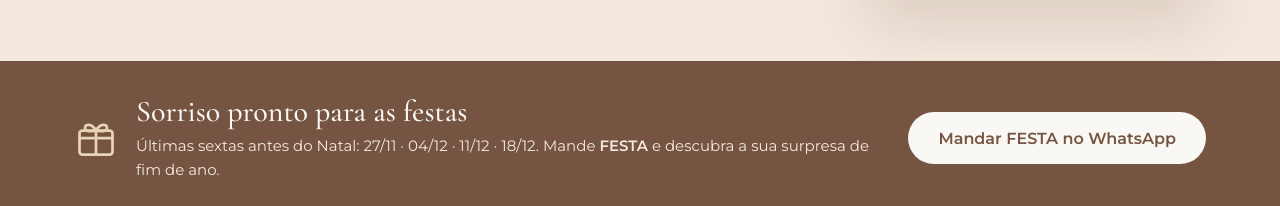
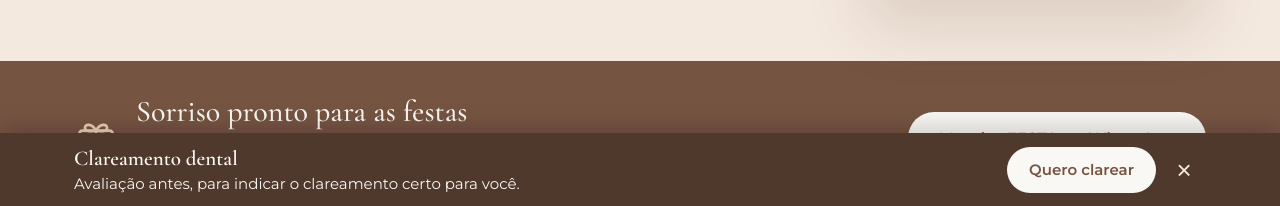
Before and after one commit to karolinnealmeida0-cell/karolinne-bio, a plain HTML site: page index.html in a window 1280 px wide. Shown: the part 594-800 px from the top of the page. Drawn offline with nearby package versions, Linux system fonts and the light colour scheme.

Commit message:
Site: faixa fixa de clareamento com botão para o WhatsApp
Co-Authored-By: Claude Opus 5.5 <noreply@anthropic.com>
Claude-Session: https://claude.ai/code/session_01F75iXoxEE2xXjJPTuhPHhM

```diff
--- a/index.html
+++ b/index.html
@@ -32,7 +32,15 @@ a{color:#765442}a:hover{color:#4f382c}
 @media (max-width:720px){.hide-sm{display:none}}
 </style>
 
-<style>html{scroll-behavior:smooth}img{max-width:100%}</style>
+<style>html{scroll-behavior:smooth}img{max-width:100%}
+.fixo{position:fixed;left:0;right:0;bottom:0;z-index:50;background:#4f382c;color:#FAF8F4;box-shadow:0 -6px 24px rgba(0,0,0,.18);font-family:Montserrat,system-ui,sans-serif}
+.fixo .wrap{display:flex;align-items:center;justify-content:space-between;gap:14px;padding-top:12px;padding-bottom:12px}
+.fixo p{margin:0;font-size:15px;line-height:1.35}.fixo strong{font-family:'Cormorant Garamond',serif;font-size:21px;font-weight:600;display:block}
+.fixo .btnlight{min-height:46px;padding:0 22px;font-size:15px;white-space:nowrap}
+.fixo-x{background:none;border:0;color:#F4E9DF;font-size:26px;line-height:1;cursor:pointer;min-width:44px;min-height:44px}
+body.com-fixo{padding-bottom:96px}
+@media (max-width:560px){.fixo .sub{display:none}.fixo strong{font-size:19px}.fixo .btnlight{padding:0 16px}}
+</style>
 </head>
 <body>
 
@@ -202,6 +210,17 @@ Agendar pelo WhatsApp</a>
 </div>
 </section>
 
+<div class="fixo" id="fixo" role="region" aria-label="Clareamento dental">
+<div class="wrap">
+<p><strong>Clareamento dental</strong><span class="sub">Avaliação antes, para indicar o clareamento certo para você.</span></p>
+<div style="display: flex; align-items: center; gap: 6px">
+<a class="btnlight" href="https://wa.me/5521974911497?text=Ol%C3%A1%2C%20Dra.%20Karolinne%21%20Vim%20pelo%20site%20e%20quero%20saber%20sobre%20o%20clareamento.">Quero clarear</a>
+<button class="fixo-x" type="button" aria-label="Fechar aviso" onclick="document.getElementById('fixo').remove();document.body.classList.remove('com-fixo')">×</button>
+</div>
+</div>
+</div>
+<script>document.body.classList.add('com-fixo');</script>
+
 <footer style="background: #FAF8F4; padding: 40px 0">
 <div class="wrap" style="display: flex; flex-wrap: wrap; justify-content: space-between; gap: 24px; font-size: 14px; color: #5a4436">
 <div>
```
